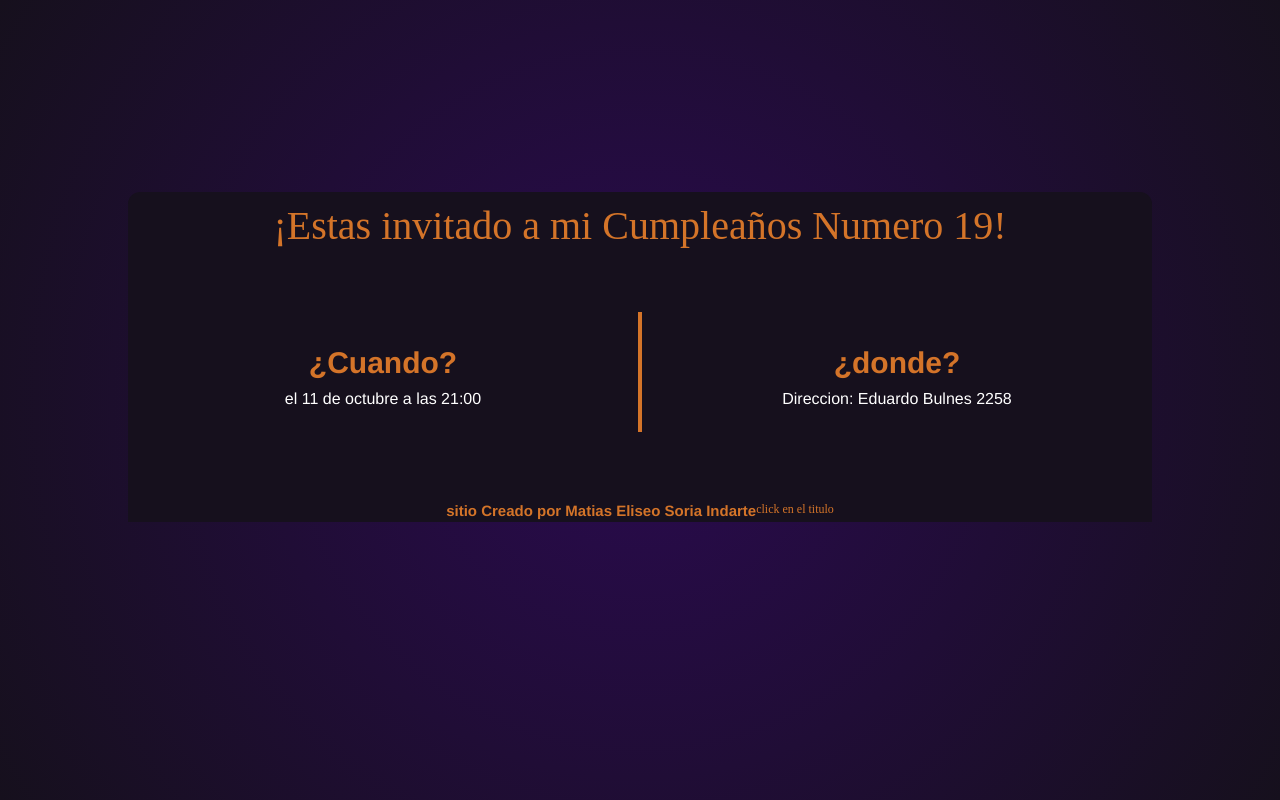
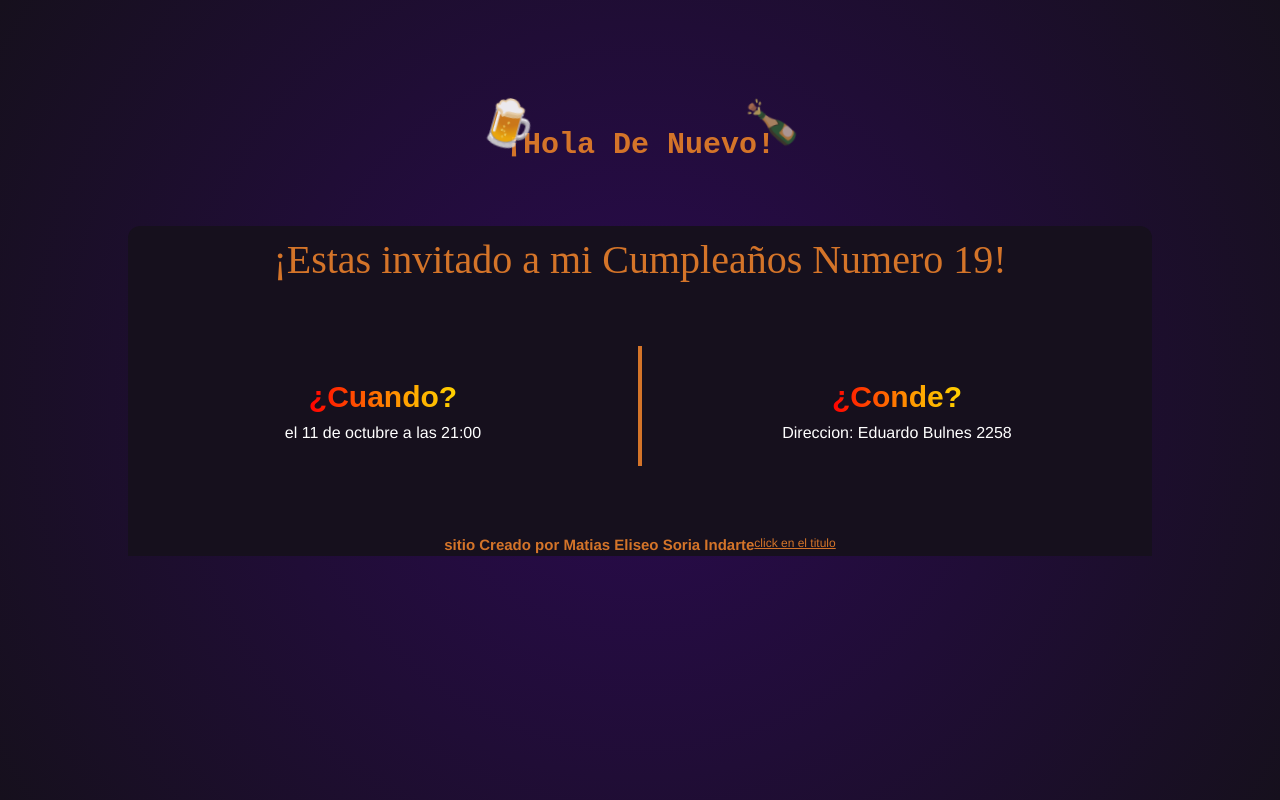
Before and after one commit to eliceo09/targetaCumplea-os, a plain HTML site: page index.html in a window 1280 px wide. Drawn offline with Linux system fonts and the light colour scheme.

Commit message:
animaciones y links en Donde y Cuando

```diff
--- a/index.html
+++ b/index.html
@@ -5,11 +5,13 @@
     <meta name="viewport" content="width=device-width, initial-scale=1.0" />
     <meta http-equiv="X-UA-Compatible" content="ie=edge" />
     <link rel="stylesheet" href="styles.css" />
-    <link rel="icon" href="favicon.ico" type="image/x-icon" />
-    <title>Invitacion Cumpleaños</title>
+    <link rel="icon" href="1f382.png" type="image/x-icon" />
+    <title id="tittle">Invitacion De Cumpleaños</title>
   </head>
   <body>
     <main>
+      <h2 class="emoji-float">¡Hola De Nuevo!</h2>
+
       <section id="tarjeta">
         <div id="titulo">
           <a
@@ -21,11 +23,21 @@
         </div>
         <div id="contenedor">
           <div id="cuando">
-            <h2>¿Cuando?</h2>
+            <a
+              href="https://calendar.google.com/calendar/render?action=TEMPLATE&text=Cumpleaños+Matias&dates=20251006T230000Z/20251007T020000Z&details=¡Estás+invitado+al+cumple+el+6+de+octubre!+Va+a+haber+buena+música+y+alegría+🎉&location=Eduardo+Bulnes+2258,+San+Miguel+de+Tucumán"
+              target="_blank"
+              rel="noopener noreferrer"
+              >¿Cuando?</a
+            >
             <p>el 11 de octubre a las 21:00</p>
           </div>
           <div id="donde">
-            <h2>¿donde?</h2>
+            <a
+              href="https://www.google.com/maps?q=Eduardo+Bulnes+2258,+T4001NBF+San+Miguel+de+Tucumán,+Tucumán"
+              target="_blank"
+              rel="noopener noreferrer"
+              >¿Conde?</a
+            >
             <p>Direccion: Eduardo Bulnes 2258</p>
           </div>
         </div>
--- a/styles.css
+++ b/styles.css
@@ -1,6 +1,10 @@
 * {
   margin: 0;
   padding: 0%;
+}
+title {
+  color: #ffffff;
+  font-family: "Courier New", Courier, monospace;
 }
 
 body {
@@ -22,7 +26,7 @@ main {
   border-top-right-radius: 12px;
   border-bottom-left-radius: 0;
   border-bottom-right-radius: 0;
-  margin-top: 15%;
+  margin-top: 5%;
   width: 80%;
   height: 300px;
   background-color: #16101d;
@@ -67,20 +71,57 @@ main {
   align-items: center;
 }
 
-#cuando h2 {
+#cuando a {
+  font-family: "Rowdies", sans-serif;
+  font-weight: bold;
   font-size: 30px;
   margin-bottom: 10px;
   margin-top: 10px;
   color: #d47429;
+  text-decoration: none;
+  background: linear-gradient(
+    90deg,
+    red,
+    orange,
+    yellow,
+    green,
+    blue,
+    indigo,
+    violet
+  );
+  -webkit-background-clip: text;
+  -webkit-text-fill-color: transparent;
+  background-size: 400%;
+  animation: rainbowShift 5s linear infinite;
+  display: inline-block;
+  position: relative;
+  z-index: 1;
 }
-#donde h2 {
+#donde a {
+  font-family: "Jua", sans-serif;
+  font-weight: bold;
   font-size: 30px;
   margin-bottom: 10px;
   margin-top: 10px;
   color: #d47429;
+  text-decoration: none;
+  background: linear-gradient(
+    90deg,
+    red,
+    orange,
+    yellow,
+    green,
+    blue,
+    indigo,
+    violet
+  );
+  -webkit-background-clip: text;
+  -webkit-text-fill-color: transparent;
+  background-size: 400%;
+  animation: rainbowShift 5s linear infinite;
 }
 
-a {
+#titulo a {
   font-family: "Times New Roman", Times, serif;
   font-size: 40px;
   margin-bottom: 10px;
@@ -113,7 +154,7 @@ a:hover {
   font-size: 12px;
   margin-bottom: 10px;
   margin-top: 10px;
-  color: #d47429#aa9622;
+  color: #d47429;
 }
 
 #footer a:hover {
@@ -161,4 +202,88 @@ a:hover {
     font-size: 12px;
     text-align: center;
   }
+  .emoji-float {
+    border: #d4732900 30px;
+    font-size: smaller;
+    width: 40vw;
+    height: 10vh;
+  }
+
+  .emoji-float::before {
+    font-size: clamp(1.5rem, 5vw, 4rem);
+  }
+  * {
+    overflow-x: hidden;
+  }
+  /* Animaciones */
+  @keyframes floatLeft {
+  }
+
+  @keyframes floatRight {
+  }
 }
+.emoji-float {
+  margin-top: 10%;
+  color: #d47429;
+  font-size: 30px;
+  font-family: "Courier New", Courier, monospace;
+  position: relative;
+  z-index: 1;
+  display: inline-block;
+}
+
+/* Emoji izquierda */
+.emoji-float::before {
+  content: "🍺";
+  position: absolute;
+  top: -20px;
+  left: -25px;
+  font-size: 1.5em;
+  animation: floatLeft 3s infinite ease-in-out;
+  pointer-events: no;
+}
+
+/* Emoji derecha */
+.emoji-float::after {
+  content: "🍾";
+  position: absolute;
+  top: -25px;
+  right: -25px;
+  font-size: 1.5em;
+  animation: floatRight 3s infinite ease-in-out;
+  pointer-events: none;
+  z-index: 0;
+}
+
+/* Animaciones */
+@keyframes floatLeft {
+  0%,
+  100% {
+    transform: translateY(0px) rotate(0deg);
+    opacity: 0.6;
+  }
+  50% {
+    transform: translateY(-15px) rotate(20deg);
+    opacity: 1;
+  }
+}
+
+@keyframes floatRight {
+  0%,
+  100% {
+    transform: translateY(0px) rotate(0deg);
+    opacity: 1;
+  }
+  50% {
+    transform: translateY(-10px) rotate(-10deg);
+    opacity: 0.5;
+  }
+}
+@keyframes rainbowShift {
+  0% {
+    background-position: 0%;
+  }
+  100% {
+    background-position: 400%;
+  }
+}
```
Also changed, not shown: 1f382.png (added).
